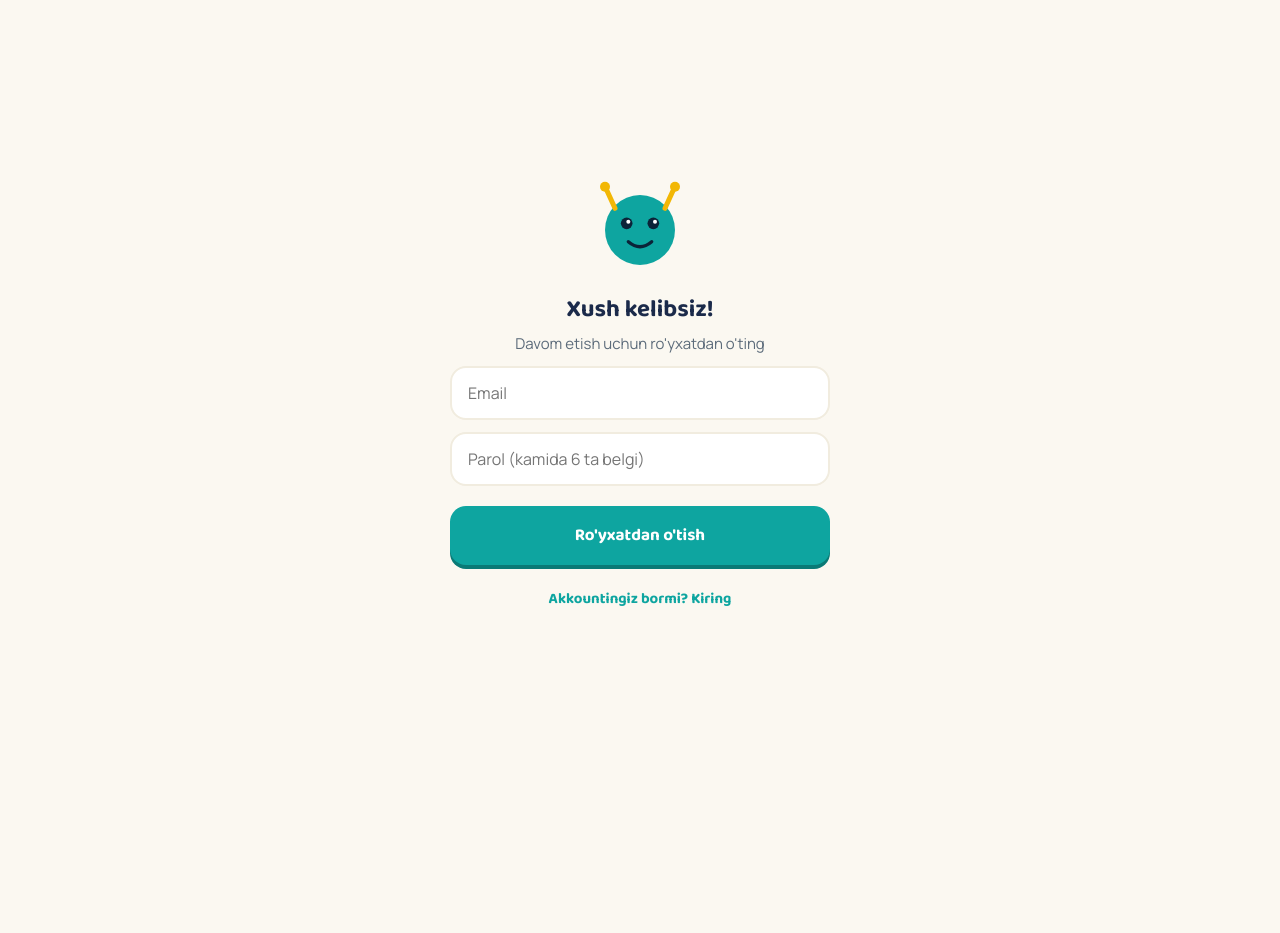
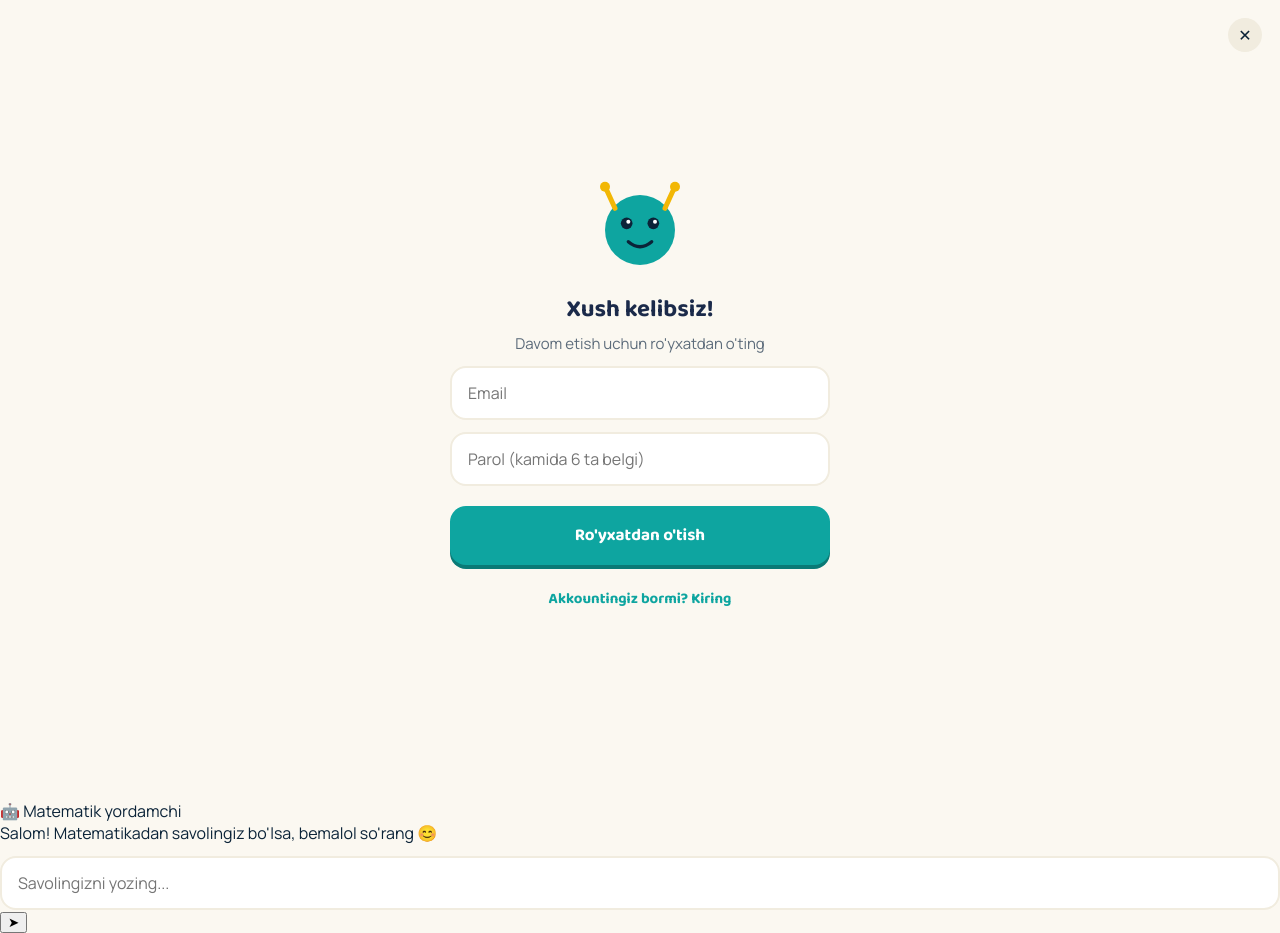
Before and after one commit to kelooadmin/Mazoo_academy, a plain HTML site: page index.html in a window 1280 px wide. Before the commit the page ends 800 px from the top, so only its background shows below. Drawn offline with nearby package versions, Linux system fonts and the light colour scheme.

Commit message:
Update index.html

```diff
--- a/index.html
+++ b/index.html
@@ -4,6 +4,12 @@
 <meta charset="UTF-8">
 <meta name="viewport" content="width=device-width, initial-scale=1.0, maximum-scale=1.0, user-scalable=no">
 <title>Mazoo Academy — 5-sinf matematika</title>
+<meta name="google-site-verification" content="iJQjzZiLbPIjoRCA9rvblJARDEedGH4dq5Fod3t6el8" />
+<meta name="description" content="Mazoo Academy — 5-sinf o'quvchilari uchun bepul, o'yin uslubidagi matematika platformasi. Natural sonlar, kasrlar va matnli masalalar bo'yicha 150 dan ortiq test, XP va streak tizimi bilan.">
+<meta name="keywords" content="matematika, 5-sinf, test, o'zbek, Mazoo, DTM, online ta'lim">
+<meta property="og:title" content="Mazoo Academy — 5-sinf matematika">
+<meta property="og:description" content="O'yin uslubidagi matematika platformasi — testlar, XP, streak.">
+<meta property="og:type" content="website">
 <link rel="preconnect" href="https://fonts.googleapis.com">
 <link href="https://fonts.googleapis.com/css2?family=Baloo+2:wght@500;600;700;800&family=Manrope:wght@400;500;600;700;800&display=swap" rel="stylesheet">
 <link rel="stylesheet" href="style.css">
@@ -130,12 +136,32 @@
     <div class="q-counter" id="qCounter">Savol 1 / 15</div>
     <h2 class="q-text" id="qText">Savol matni shu yerda</h2>
     <div class="q-options" id="qOptions"></div>
+    <button class="explain-btn" id="explainBtn" style="display:none;">🤖 Nega xato? Tushuntirib bering</button>
+    <div class="explain-box" id="explainBox" style="display:none;"></div>
   </div>
 
   <div class="quiz-footer" id="quizFooter">
     <button class="btn-primary btn-check" id="checkBtn" disabled>Tekshirish</button>
   </div>
 </main>
+
+<!-- AI YORDAMCHI -->
+<button class="ai-fab" id="aiFabBtn" style="display:none;">💬</button>
+<div class="ai-panel-backdrop" id="aiPanelBackdrop">
+  <div class="ai-panel">
+    <div class="ai-panel-header">
+      <span>🤖 Matematik yordamchi</span>
+      <button class="modal-close" id="aiPanelClose">✕</button>
+    </div>
+    <div class="ai-messages" id="aiMessages">
+      <div class="ai-msg ai-msg-bot">Salom! Matematikadan savolingiz bo'lsa, bemalol so'rang 😊</div>
+    </div>
+    <div class="ai-input-row">
+      <input type="text" id="aiInput" class="auth-input" placeholder="Savolingizni yozing...">
+      <button class="ai-send-btn" id="aiSendBtn">➤</button>
+    </div>
+  </div>
+</div>
 
 <!-- RESULT VIEW -->
 <main id="resultView" class="result-view" style="display:none;">
```
